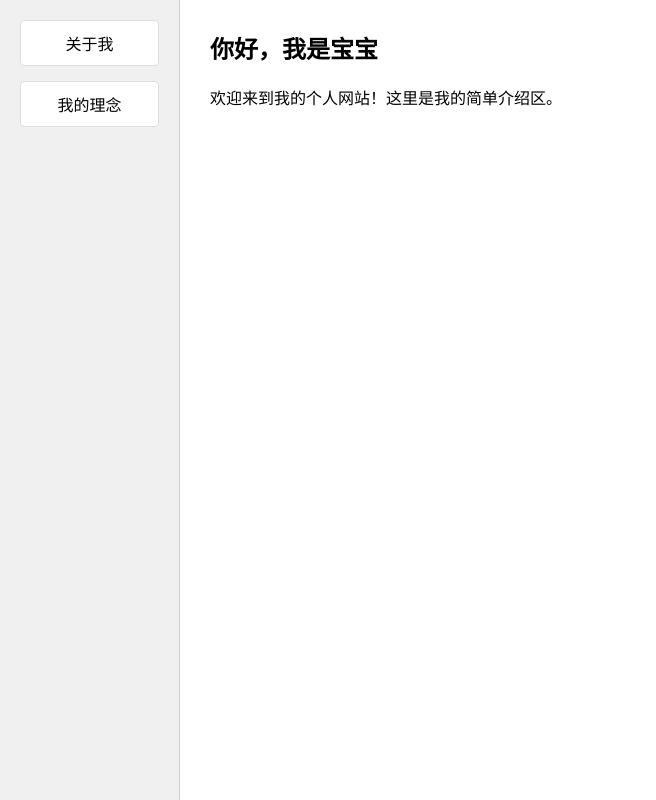
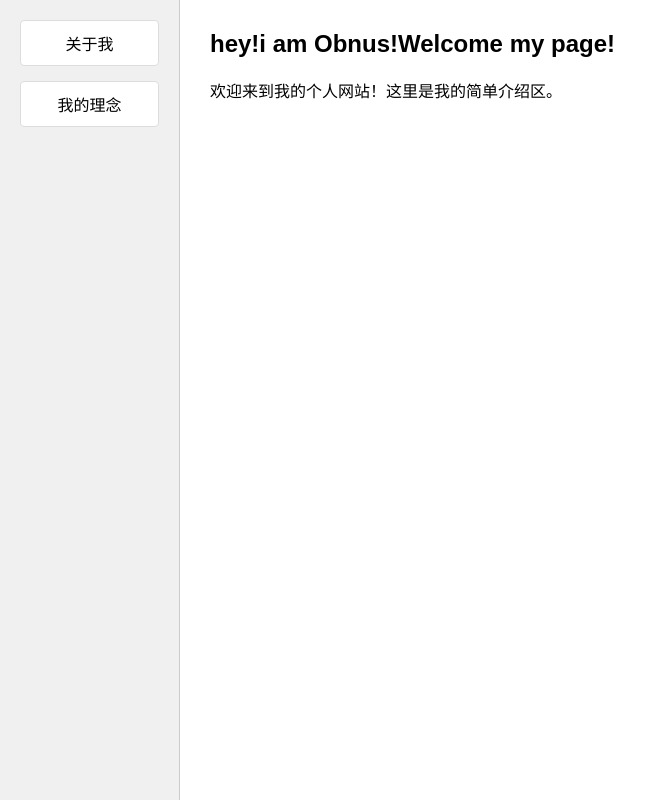
Before and after one commit to 013nus/123.github.io, a plain HTML site: page index.html in a window 1280 px wide. Shown: the whole page, without its empty margins (0-656 px from the left). Drawn offline with Linux system fonts and the light colour scheme.

Commit message:
Update index.html

```diff
--- a/index.html
+++ b/index.html
@@ -71,7 +71,7 @@
 
 <main>
   <section id="introSection">
-    <h1>你好，我是宝宝</h1>
+    <h1>hey!i am Obnus!Welcome my page!</h1>
     <p>欢迎来到我的个人网站！这里是我的简单介绍区。</p>
   </section>
 
```
